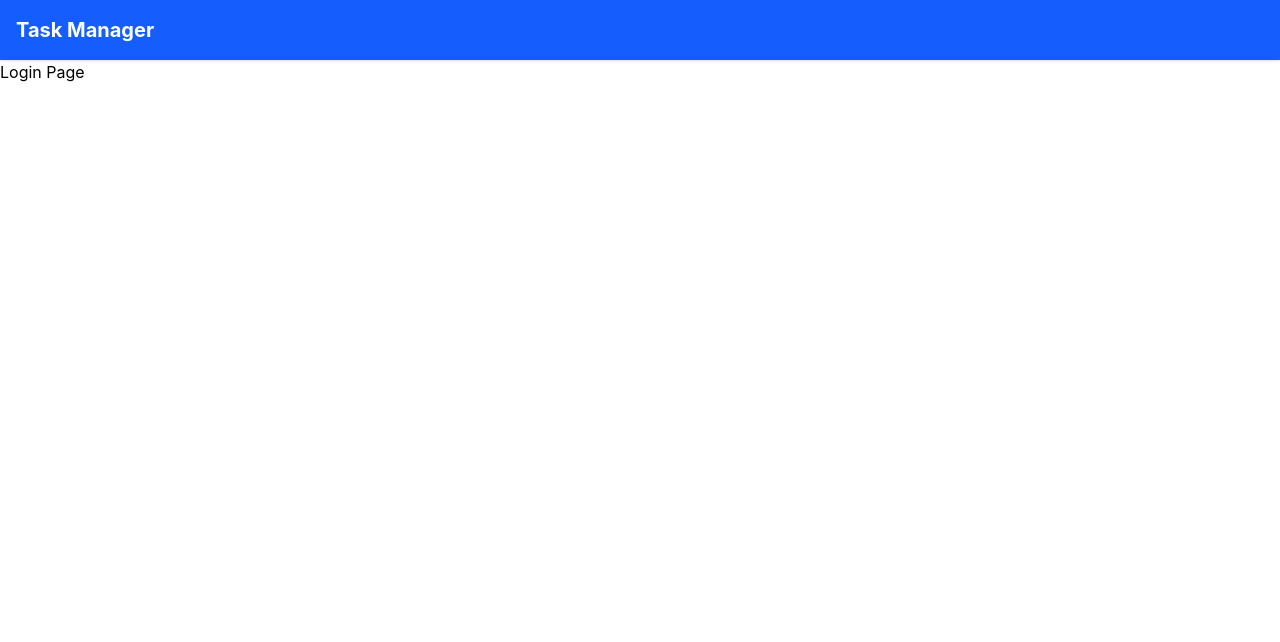
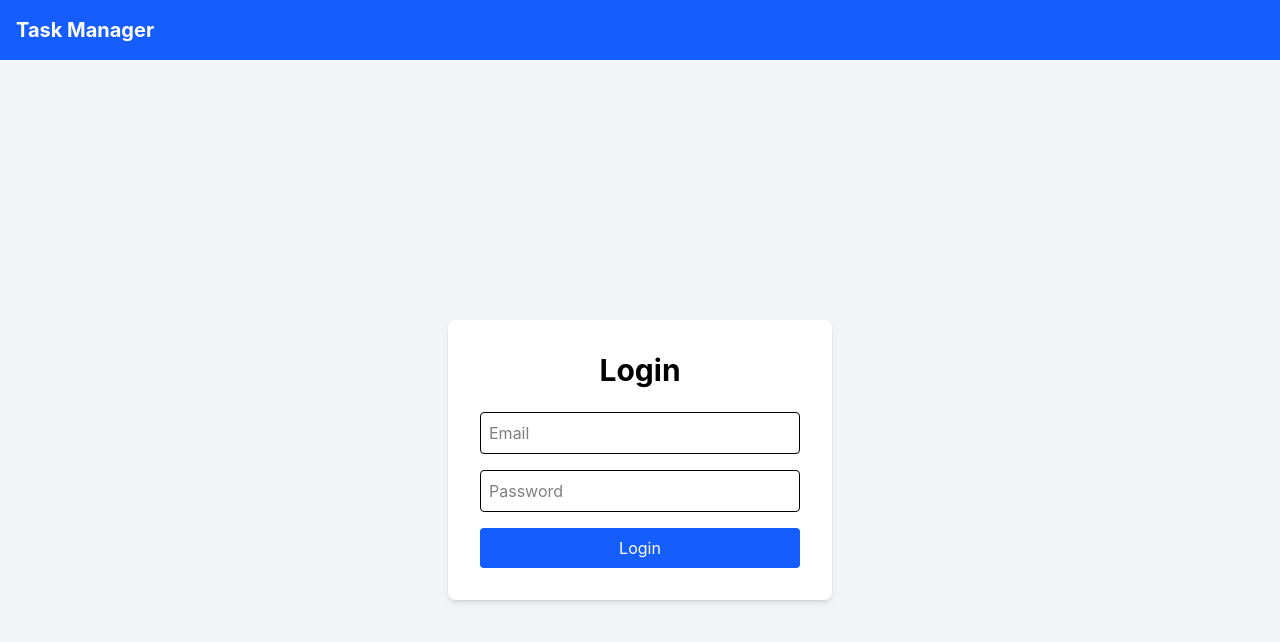
Before and after one commit to plnsliyanage/mern-task-manager, a React app in the folder frontend/: page / in a window 1280 px wide. Shown: the top 642 px of the page. Built offline with nearby package versions, Linux system fonts and the light colour scheme; no server answers; the HTML template or start-up script is replaced by a standard one.

Commit message:
Implement user login functionality

```diff
--- a/frontend/src/features/auth/authSlice.js
+++ b/frontend/src/features/auth/authSlice.js
@@ -1,12 +1,16 @@
 import { createSlice, createAsyncThunk } from "@reduxjs/toolkit";
-import { registerUser } from "./authAPI";
+
+import {
+  registerUser,
+  loginUser
+} from "./authAPI";
 
 
-// Register async action
+// Register
 
 export const register = createAsyncThunk(
   "auth/register",
-  async(userData, {rejectWithValue})=>{
+  async(userData,{rejectWithValue})=>{
 
     try{
 
@@ -32,20 +36,55 @@ export const register = createAsyncThunk(
 
 
 
-const initialState = {
+// Login
 
-  user:null,
+export const login = createAsyncThunk(
+  "auth/login",
 
-  token:localStorage.getItem("token"),
+  async(userData,{rejectWithValue})=>{
 
-  loading:false,
+    try{
 
-  error:null,
+      const data = await loginUser(userData);
+
+
+      localStorage.setItem(
+        "token",
+        data.token
+      );
+
+
+      return data;
+
+
+    }catch(error){
+
+      return rejectWithValue(
+        error.response.data.message
+      );
+
+    }
+
+  }
+);
+
+
+
+const initialState={
+
+ user:null,
+
+ token:localStorage.getItem("token"),
+
+ loading:false,
+
+ error:null
 
 };
 
 
-const authSlice = createSlice({
+
+const authSlice=createSlice({
 
 name:"auth",
 
@@ -69,17 +108,19 @@ localStorage.removeItem("token");
 },
 
 
+
 extraReducers:(builder)=>{
 
 
 builder
 
 
+
+// Register
+
 .addCase(register.pending,(state)=>{
 
 state.loading=true;
-
-state.error=null;
 
 })
 
@@ -104,6 +145,39 @@ state.error=action.payload;
 })
 
 
+
+// Login
+
+
+.addCase(login.pending,(state)=>{
+
+state.loading=true;
+
+state.error=null;
+
+})
+
+
+.addCase(login.fulfilled,(state,action)=>{
+
+state.loading=false;
+
+state.user=action.payload;
+
+state.token=action.payload.token;
+
+})
+
+
+.addCase(login.rejected,(state,action)=>{
+
+state.loading=false;
+
+state.error=action.payload;
+
+});
+
+
 }
 
 
--- a/frontend/src/pages/Login.jsx
+++ b/frontend/src/pages/Login.jsx
@@ -1,18 +1,78 @@
-import { useEffect } from "react";
-import API from "../services/axios";
+import { useState } from "react";
+
+import { useDispatch, useSelector } from "react-redux";
+
+import { login } from "../features/auth/authSlice";
+
+import { useNavigate } from "react-router-dom";
 
 const Login = () => {
-  useEffect(() => {
-    API.get("/auth/me")
-      .then((res) => {
-        console.log(res.data);
-      })
-      .catch((err) => {
-        console.log(err.message);
-      });
-  }, []);
+  const dispatch = useDispatch();
 
-  return <div>Login Page</div>;
+  const navigate = useNavigate();
+
+  const { loading, error } = useSelector((state) => state.auth);
+
+  const [formData, setFormData] = useState({
+    email: "",
+    password: "",
+  });
+
+  const handleChange = (e) => {
+    setFormData({
+      ...formData,
+
+      [e.target.name]: e.target.value,
+    });
+  };
+
+  const handleSubmit = (e) => {
+    e.preventDefault();
+
+    dispatch(login(formData)).then((result) => {
+      if (result.meta.requestStatus === "fulfilled") {
+        navigate("/dashboard");
+      }
+    });
+  };
+
+  return (
+    <div className="min-h-screen flex items-center justify-center bg-gray-100">
+      <form
+        onSubmit={handleSubmit}
+        className="bg-white p-8 rounded-lg shadow-md w-96"
+      >
+        <h1 className="text-3xl font-bold mb-6 text-center">Login</h1>
+
+        <input
+          type="email"
+          name="email"
+          placeholder="Email"
+          className="w-full border p-2 mb-4 rounded"
+          value={formData.email}
+          onChange={handleChange}
+        />
+
+        <input
+          type="password"
+          name="password"
+          placeholder="Password"
+          className="w-full border p-2 mb-4 rounded"
+          value={formData.password}
+          onChange={handleChange}
+        />
+
+        <button
+          disabled={loading}
+          className="w-full bg-blue-600 text-white py-2 rounded hover:bg-blue-700"
+        >
+          {loading ? "Logging in..." : "Login"}
+        </button>
+
+        {error && <p className="text-red-500 mt-3">{error}</p>}
+      </form>
+    </div>
+  );
 };
 
 export default Login;
```
